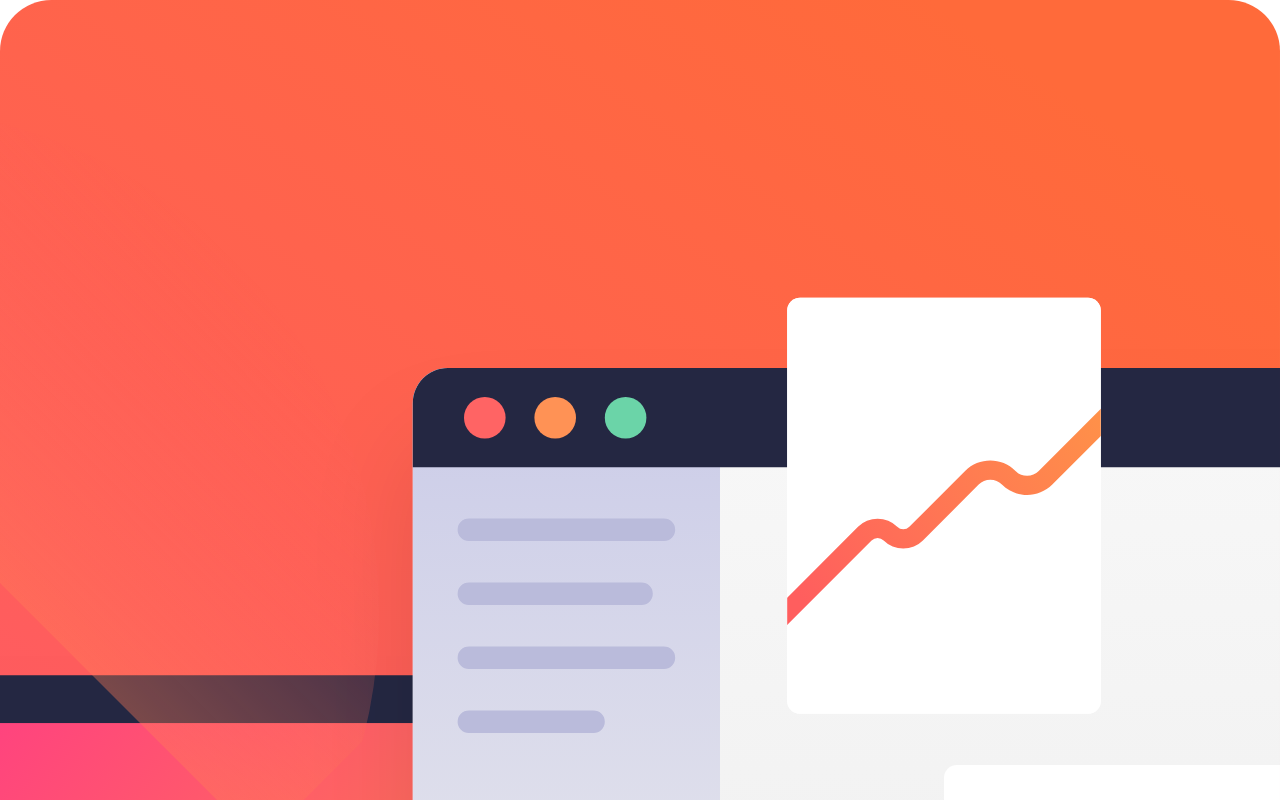
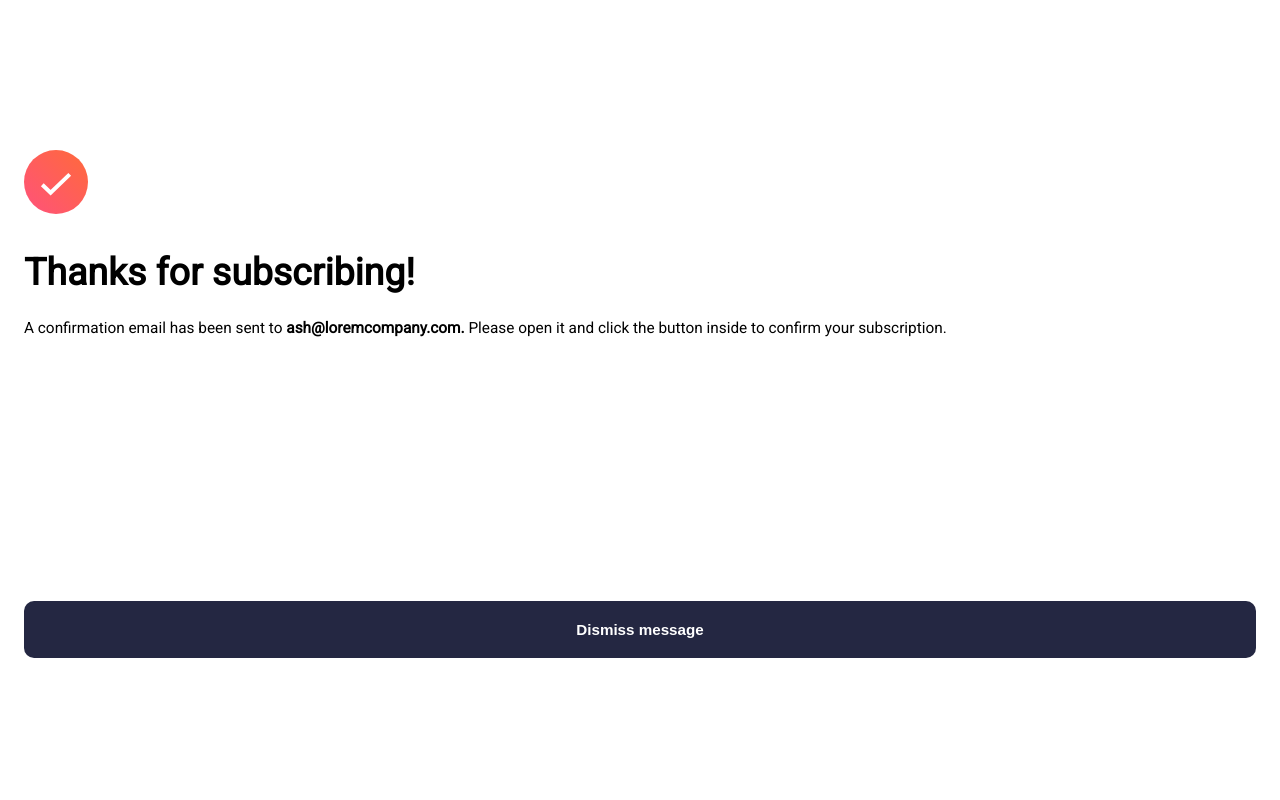
Before and after one commit to rainof/newsletter-sign-up-with-success-message, a React (Create React App) app: page / in a window 1280 px wide. Shown: the top 800 px of the page. Built offline with nearby package versions, Linux system fonts and the light colour scheme.

Commit message:
chore: add success page component

```diff
--- a/src/App.js
+++ b/src/App.js
@@ -13,10 +13,14 @@ function App({ contentInfo, formInfo, successPageInfo }) {
 
   return (
     <div className="App">
-      <HeroImage />
-      <MainContent contentInfo={contentInfo} />
-      <SubscriptionForm formInfo={formInfo} onSuccess={handleSuccess} />
-      <SuccessPage successPageInfo={successPageInfo} />
+      <div className="main-container">
+        <HeroImage />
+        <MainContent contentInfo={contentInfo} />
+        <SubscriptionForm formInfo={formInfo} onSuccess={handleSuccess} />
+      </div>
+      <div>
+        <SuccessPage successPageInfo={successPageInfo} />
+      </div>
     </div>
   );
 }
--- a/src/App.scss
+++ b/src/App.scss
@@ -11,6 +11,10 @@ body {
         .App {
             width: auto;
             height: auto;
+
+            .main-container {
+                display: none;
+            }
         }
     }
 }
--- a/src/components/SuccessPage.js
+++ b/src/components/SuccessPage.js
@@ -1,8 +1,19 @@
 import React from 'react';
+import "../styles/SuccessPage.scss";
+import successImage from '../assets/images/icon-success.svg';
 
 function SuccessPage({successPageInfo}) {
     return (
-        <div></div>
+        <div className="success-page-container">
+            <img
+                className="success-img"
+                src={successImage}
+                alt="success"
+            />
+            <h1 className="success-title">{successPageInfo.title}</h1>
+            <p className="success-description" dangerouslySetInnerHTML={{ __html: successPageInfo.description }} />
+            <button type="button" name="dismiss" id="dismiss-button">{successPageInfo.buttonName}</button>
+        </div>
     )
 }
 
--- a/src/index.js
+++ b/src/index.js
@@ -24,7 +24,7 @@ const formInfo = {
 
 const successPageInfo = {
   title: "Thanks for subscribing!",
-  description: "A confirmation email has been sent to ash@loremcompany.com. Please open it and click the button inside to confirm your subscription.",
+  description: "A confirmation email has been sent to <strong>ash@loremcompany.com.</strong> Please open it and click the button inside to confirm your subscription.",
   buttonName: "Dismiss message"
 };
 
--- a/src/styles/SuccessPage.scss
+++ b/src/styles/SuccessPage.scss
@@ -0,0 +1,42 @@
+.success-page-container {
+    margin-top: 9.4rem;
+    padding: 0 1.5rem;
+    display: flex;
+    flex-direction: column;
+
+    .success-img {
+        width: 4rem;
+        margin-bottom: 2.2rem;
+    }
+
+    .success-title {
+        font-size: 2.34rem;
+        margin: 0 0 1.4rem 0;
+    }
+
+    .success-description {
+        margin: 0 0 10rem 0;
+        font-size: 0.96rem;
+        line-height: 1.5rem;
+        // letter-spacing: 0.01rem;
+    }
+
+    // #dismiss {
+
+    // }
+
+    #dismiss-button {
+        padding: 1.25rem 1.3rem;
+        border-style: none;
+        border-radius: 10px;
+        background-color: var(--dark-slate-grey);
+        color: var(--white);
+        font-size: 0.95rem;
+        font-weight: 700;
+        margin-top: 6.3rem;
+    }
+
+    #dismiss-button:hover {
+        background: linear-gradient(to right, var(--hot-pink), var(--vermellion));
+    }
+}
```
